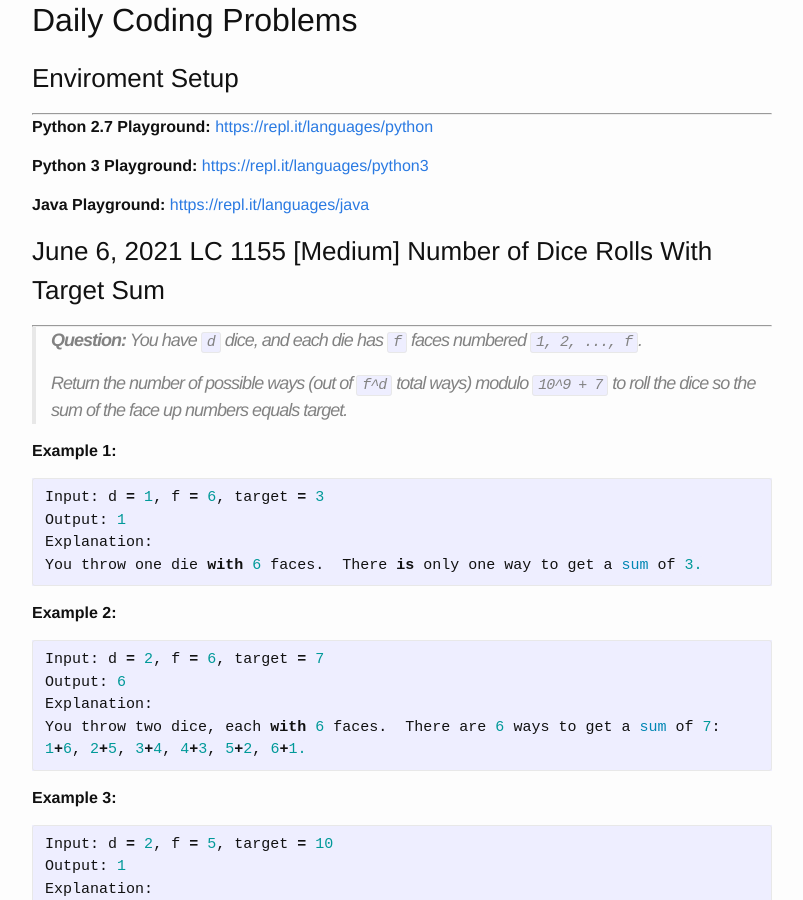
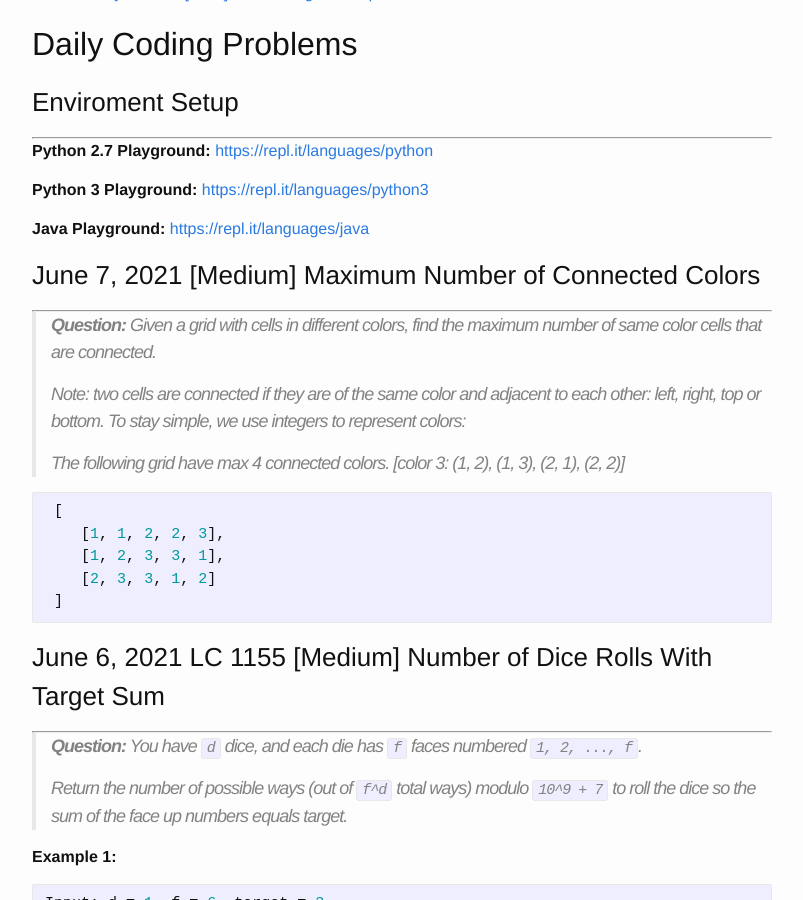
Before and after one commit to trsong/trsong.github.io, a Jekyll site: the page built from _posts/2021-05-01-DailyQuestionsMay.md, in a window 1280 px wide and 900 px high, scrolled down 1155 px. Shown: the whole window, without its empty margins (238-1041 px from the left). Built offline with Jekyll 4.4.1, drawn with Linux system fonts in a browser that asks for light colours; some of the changed text lies outside the part shown.

Commit message:
Add June 7 question.

````diff
--- a/_posts/2021-05-01-DailyQuestionsMay.md
+++ b/_posts/2021-05-01-DailyQuestionsMay.md
@@ -18,6 +18,22 @@ categories: Python/Java
 
 **Java Playground:** [https://repl.it/languages/java](https://repl.it/languages/java)
 
+
+### June 7, 2021 \[Medium\] Maximum Number of Connected Colors
+---
+> **Question:** Given a grid with cells in different colors, find the maximum number of same color  cells that are connected.
+>
+> Note: two cells are connected if they are of the same color and adjacent to each other: left, right, top or bottom. To stay simple, we use integers to represent colors:
+>
+> The following grid have max 4 connected colors. [color 3: (1, 2), (1, 3), (2, 1), (2, 2)]
+
+```py
+ [
+    [1, 1, 2, 2, 3],
+    [1, 2, 3, 3, 1],
+    [2, 3, 3, 1, 2]
+ ]
+```
 
 
 ### June 6, 2021 LC 1155 \[Medium\] Number of Dice Rolls With Target Sum
````
